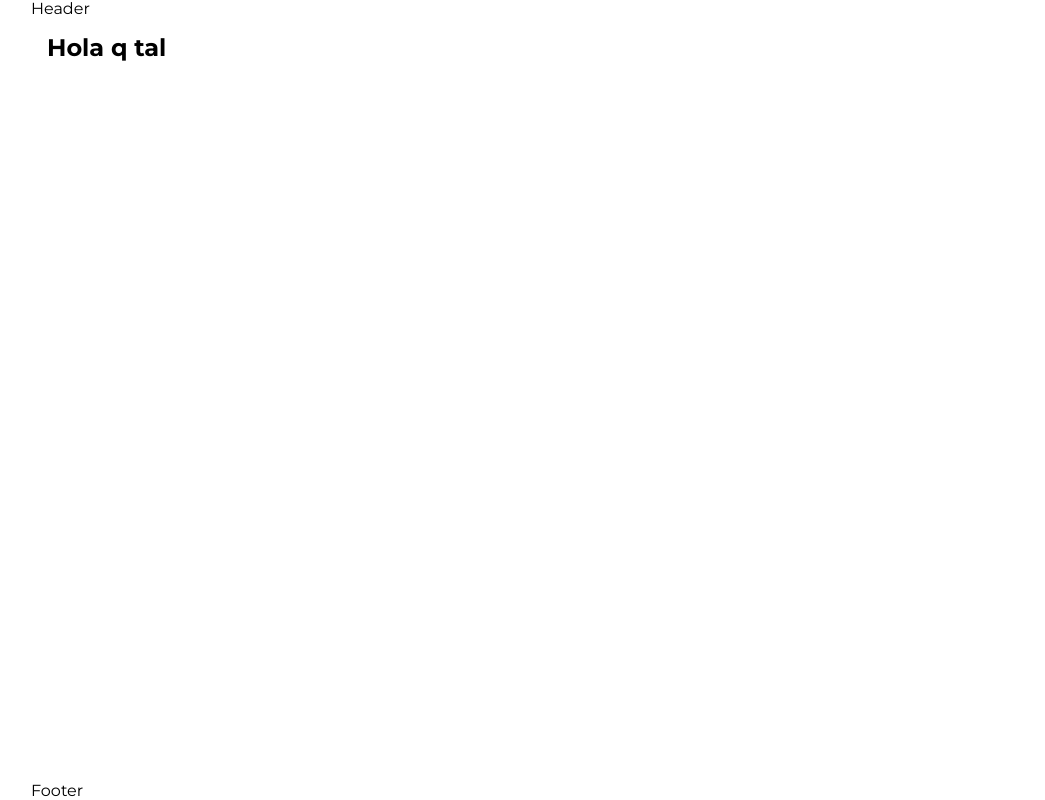
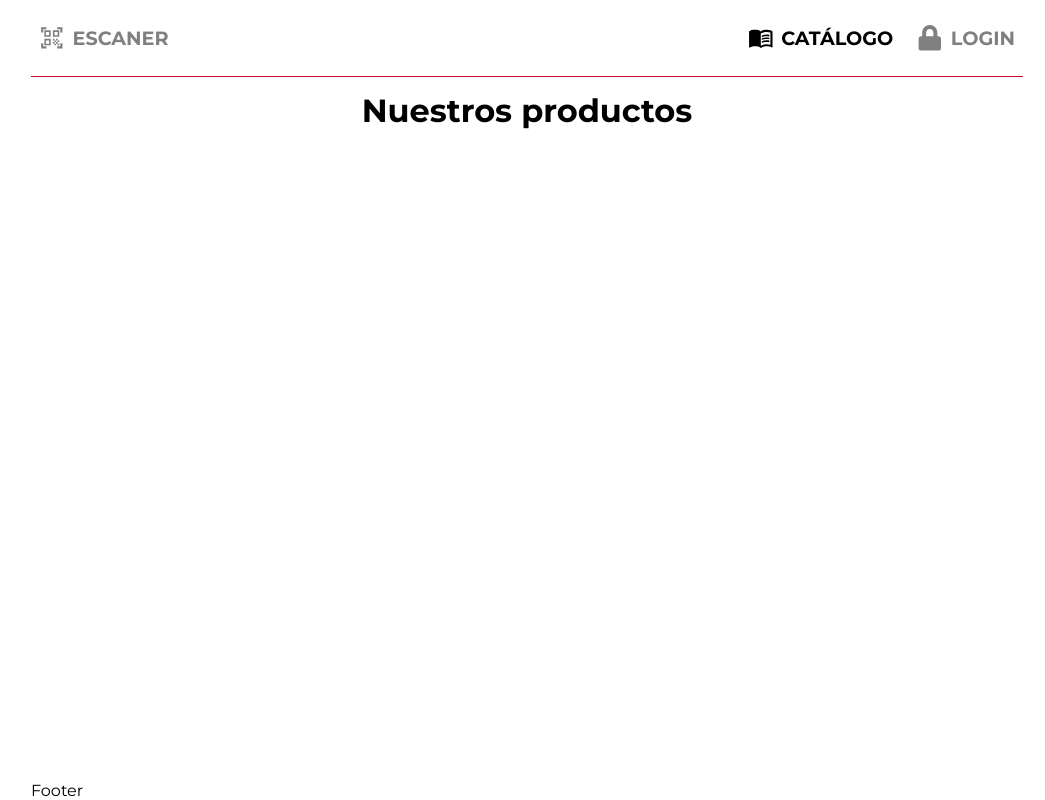
Before and after one commit to dominon12/store-helper, a Next.js app: page /products in a window 1280 px wide. Shown: the whole page, without its empty margins (113-1158 px from the left). Built offline with nearby package versions, Linux system fonts and the light colour scheme.

Commit message:
add header implementation

```diff
--- a/components/Header.tsx
+++ b/components/Header.tsx
@@ -1,13 +1,38 @@
 import { FC } from "react";
 import styled from "styled-components";
+import { MdQrCodeScanner, MdMenuBook } from "react-icons/md";
+import { FaLock } from "react-icons/fa";
+
+import MenuLink from "./MenuLink";
 
 const StyledHeader = styled.header`
   position: sticky;
   top: 0;
+  /* height: 80px; */
+  padding: 0.5rem;
+  border-bottom: 1px solid var(--color-details);
+  display: flex;
+  align-items: center;
+  justify-content: space-between;
+`;
+
+const HeaderPart = styled.div`
+  display: flex;
+  align-items: center;
 `;
 
 const Header: FC = () => {
-  return <StyledHeader>Header</StyledHeader>;
+  return (
+    <StyledHeader>
+      <HeaderPart>
+        <MenuLink label="Escaner" href="/" Icon={MdQrCodeScanner} />
+      </HeaderPart>
+      <HeaderPart>
+        <MenuLink label="Catálogo" href="/products" Icon={MdMenuBook} />
+        <MenuLink label="Login" href="/login" Icon={FaLock} withLeftMargin />
+      </HeaderPart>
+    </StyledHeader>
+  );
 };
 
 export default Header;
--- /dev/null
+++ b/components/Label.tsx
@@ -0,0 +1,14 @@
+import { FC } from "react";
+import styled from "styled-components";
+
+const StyledH3 = styled.h3`
+  font-size: 1.2rem;
+  text-transform: uppercase;
+  font-weight: bold;
+`;
+
+const Label: FC = ({ children }) => {
+  return <StyledH3>{children}</StyledH3>;
+};
+
+export default Label;
--- /dev/null
+++ b/components/MenuLink.tsx
@@ -0,0 +1,52 @@
+import Link from "next/link";
+import { useRouter } from "next/router";
+import { FC } from "react";
+import { IconType } from "react-icons";
+import styled from "styled-components";
+import Label from "./Label";
+
+const MenuItem = styled.div<{ withLeftMargin?: boolean; isSelected?: boolean }>`
+  display: flex;
+  align-items: center;
+  cursor: pointer;
+  margin-left: ${(props) => (props.withLeftMargin ? "1.5rem" : "0")};
+  color: ${(props) =>
+    props.isSelected ? "var(--color-black)" : "var(--color-gray)"};
+  transition: var(--transition-off) color ease;
+
+  :hover,
+  :focus {
+    color: var(--color-black);
+    transition: var(--transition-om) color ease;
+  }
+
+  svg {
+    font-size: 1.6rem;
+    margin-right: 0.5rem;
+  }
+`;
+
+interface Props {
+  label: string;
+  href: string;
+  Icon: IconType;
+  withLeftMargin?: boolean;
+}
+
+const MenuLink: FC<Props> = ({ label, href, Icon, withLeftMargin }) => {
+  const router = useRouter();
+
+  return (
+    <Link href={href}>
+      <MenuItem
+        withLeftMargin={withLeftMargin}
+        isSelected={router.pathname === href}
+      >
+        <Icon />
+        <Label>{label}</Label>
+      </MenuItem>
+    </Link>
+  );
+};
+
+export default MenuLink;
--- a/components/Title.tsx
+++ b/components/Title.tsx
@@ -1,13 +1,18 @@
 import { FC } from "react";
 import styled from "styled-components";
 
-const StyledH1 = styled.h1`
-  font-size: 1.5rem;
+const StyledH1 = styled.h1<{ centered?: boolean }>`
+  font-size: 2rem;
   margin: 0;
+  text-align: ${(props) => (props.centered ? "center" : "left")};
 `;
 
-const Title: FC = ({ children }) => {
-  return <StyledH1>{children}</StyledH1>;
+interface Props {
+  centered?: boolean;
+}
+
+const Title: FC<Props> = ({ children, centered }) => {
+  return <StyledH1 centered={centered}>{children}</StyledH1>;
 };
 
 export default Title;
--- a/package.json
+++ b/package.json
@@ -11,11 +11,13 @@
     "next": "12.0.8",
     "react": "17.0.2",
     "react-dom": "17.0.2",
+    "react-icons": "^4.3.1",
     "styled-components": "^5.3.3"
   },
   "devDependencies": {
     "@types/react": "^17.0.38",
     "@types/styled-components": "^5.1.21",
+    "babel-plugin-styled-components": "^2.0.2",
     "eslint": "8.7.0",
     "eslint-config-next": "12.0.8",
     "typescript": "^4.5.5"
--- /dev/null
+++ b/pages/_document.tsx
@@ -0,0 +1,30 @@
+import Document, { DocumentContext } from "next/document";
+import { ServerStyleSheet } from "styled-components";
+
+export default class MyDocument extends Document {
+  static async getInitialProps(ctx: DocumentContext) {
+    const sheet = new ServerStyleSheet();
+    const originalRenderPage = ctx.renderPage;
+
+    try {
+      ctx.renderPage = () =>
+        originalRenderPage({
+          enhanceApp: (App) => (props) =>
+            sheet.collectStyles(<App {...props} />),
+        });
+
+      const initialProps = await Document.getInitialProps(ctx);
+      return {
+        ...initialProps,
+        styles: (
+          <>
+            {initialProps.styles}
+            {sheet.getStyleElement()}
+          </>
+        ),
+      };
+    } finally {
+      sheet.seal();
+    }
+  }
+}
--- a/pages/products.tsx
+++ b/pages/products.tsx
@@ -11,7 +11,7 @@ const Products: NextPage = () => {
         <title>Lista de Productos</title>
       </Head>
 
-      <Title>Hola q tal</Title>
+      <Title centered>Nuestros productos</Title>
     </PageTemplate>
   );
 };
--- a/styles/globals.css
+++ b/styles/globals.css
@@ -2,6 +2,7 @@
 @import url("https://fonts.googleapis.com/css2?family=Montserrat:wght@400;700;900&display=swap");
 
 :root {
+  /* colors */
   --color-white: #ffffff;
   --color-black: #000000;
   --color-details: rgb(204, 9, 37);
@@ -9,6 +10,9 @@
   --color-light-gray: #e5e5e5;
   --color-gray-lighter: #f5f5f5;
   --shadow-details: rgba(100, 0, 7, 1);
+  /* transitions */
+  --transition-on: 0.2s;
+  --transition-off: 0.1s;
 }
 
 * {
```
Also changed, not shown: .babelrc (added), 1 other file (tests, documents, lock files or other folders).
